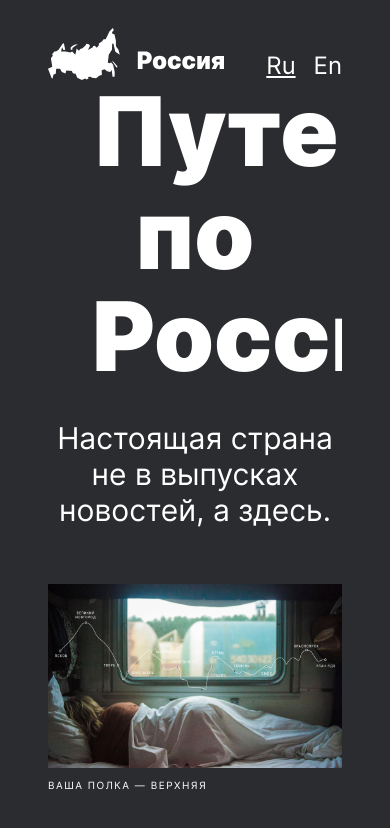
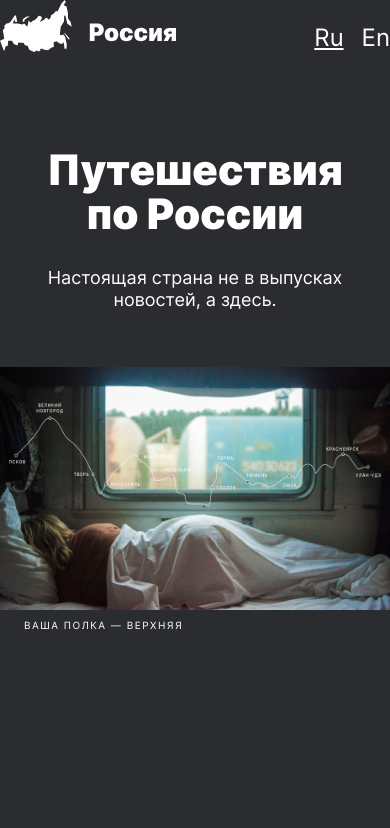
Before and after one commit to alice-rami/russian-travel-bootcamp, a plain HTML site: page index.html in a window 390 px wide. Drawn offline with Linux system fonts and the light colour scheme.

Commit message:
Добавлены медиазапросы для блока lead

```diff
--- a/blocks/lead/__caption/lead__caption.css
+++ b/blocks/lead/__caption/lead__caption.css
@@ -4,4 +4,12 @@
     letter-spacing: 1.5px;
     text-transform: uppercase;
     align-self: flex-start;
+    margin: 0;
+    padding-top: 8px;
 }
+
+@media screen and (max-width: 768px) {
+    .lead__caption {
+        padding-left: 24px;
+    }
+}
--- a/blocks/lead/__image/lead__image.css
+++ b/blocks/lead/__image/lead__image.css
@@ -3,3 +3,15 @@
     object-fit: scale-down;
     object-position: center;
 }
+
+@media screen and (max-width: 768px) {
+    .lead__image {
+        box-sizing: content-box;
+    }
+}
+
+@media screen and (max-width: 320px) {
+    .lead__image {
+        box-sizing: content-box;
+    }
+}
--- a/blocks/lead/__subtitle/lead__subtitle.css
+++ b/blocks/lead/__subtitle/lead__subtitle.css
@@ -6,3 +6,48 @@
     padding: 32px 0 56px;
     margin: 0;
 }
+
+@media screen and (max-width: 768px) {
+    .lead__subtitle {
+        width: 100%;
+        padding-left: 64px;
+        padding-right: 64px;
+    }
+}
+
+@media screen and (max-width: 720px) {
+    .lead__subtitle {
+        font-size: 28px;
+        max-width: 85%;
+    }
+}
+
+@media screen and (max-width: 620px) {
+    .lead__subtitle {
+        font-size: 24px;
+        max-width: 85%;
+    }
+}
+
+@media screen and (max-width: 520px) {
+    .lead__subtitle {
+        font-size: 20px;
+        max-width: 85%;
+    }
+}
+
+@media screen and (max-width: 420px) {
+    .lead__subtitle {
+        font-size: 18px;
+        max-width: 85%;
+    }
+}
+
+@media screen and (max-width: 320px) {
+    .lead__subtitle {
+        font-size: 16px;
+        line-height: 1.25;
+        width: 100%;
+        padding: 16px 0 40px;
+    }
+}
--- a/blocks/lead/__title/lead__title.css
+++ b/blocks/lead/__title/lead__title.css
@@ -3,7 +3,53 @@
     font-size: 96px;
     line-height: 1.07;
     text-align: center;
-    width: 70%;
+    min-width: 70%;
     padding: 0;
     margin: 0;
 }
+
+@media screen and (max-width: 768px) {
+    .lead__title {
+        font-size: 96px;
+        line-height: 1.04;
+        width: 100%;
+        padding: 48px 24px 0 24px;
+    }
+}
+
+@media screen and (max-width: 720px) {
+    .lead__title {
+        font-size: 78px;
+        max-width: 90%;
+    }
+}
+
+@media screen and (max-width: 620px) {
+    .lead__title {
+        font-size: 68px;
+        max-width: 90%;
+    }
+}
+
+@media screen and (max-width: 520px) {
+    .lead__title {
+        font-size: 54px;
+        max-width: 90%;
+    }
+}
+
+@media screen and (max-width: 420px) {
+    .lead__title {
+        font-size: 42px;
+        max-width: 90%;
+    }
+}
+
+@media screen and (max-width: 320px) {
+    .lead__title {
+        font-size: 40px;
+        line-height: 1.1;
+        width: 100%;
+        padding-top: 48px;
+    }
+}
--- a/blocks/lead/lead.css
+++ b/blocks/lead/lead.css
@@ -4,4 +4,24 @@
     justify-content: center;
     align-items: center;
     overflow: hidden;
+    padding: 48px 48px 0 48px;
 }
+
+
+@media screen and (min-width: 1280px) {
+    .lead {
+        padding: 56px 148px 0 148px;
+    }
+}
+
+@media screen and (max-width: 768px) {
+    .lead {
+        padding: 48px 0 0;
+    }
+}
+
+@media screen and (max-width: 768px) {
+    .lead {
+        padding: 48px 0 0;
+    }
+}
--- a/blocks/page/page.css
+++ b/blocks/page/page.css
@@ -5,5 +5,4 @@
     font-style:  normal;
     font-weight: 400;
     color: white;
-    padding: 28px 48px 48px;
 }
--- a/index.html
+++ b/index.html
@@ -17,10 +17,10 @@
     </header>
 
     <div class="lead">
-        <h1 class="lead__title">Путешествия по России</h1>
-        <p class="lead__subtitle">Настоящая страна не в выпусках новостей, а здесь.</p>
+        <h1 class="lead__title">Путешествия по&nbsp;России</h1>
+        <p class="lead__subtitle">Настоящая страна не&nbsp;в&nbsp;выпусках новостей, а&nbsp;здесь.</p>
         <img src="./images/lead__image1024x2.jpg" alt="Поезд" class="lead__image">
-        <p class="lead__caption">ваша полка — верхняя</p>
+        <p class="lead__caption">ваша полка&nbsp;&mdash; верхняя</p>
     </div>
 
     <section class="intro"></section>
```
